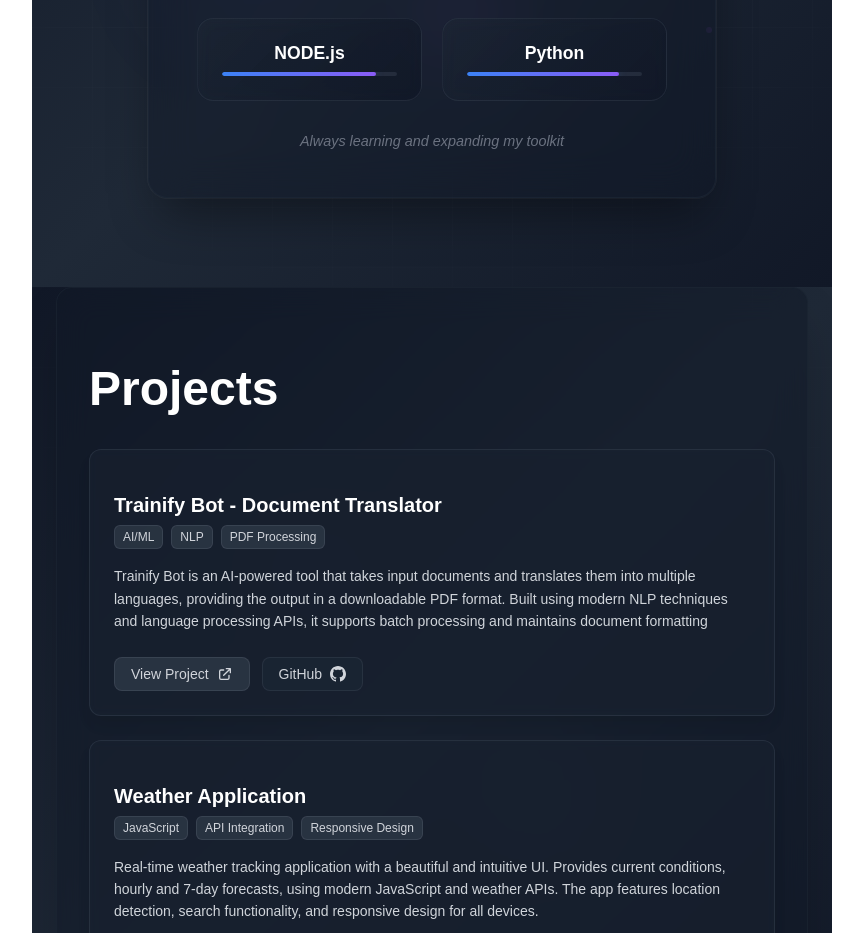
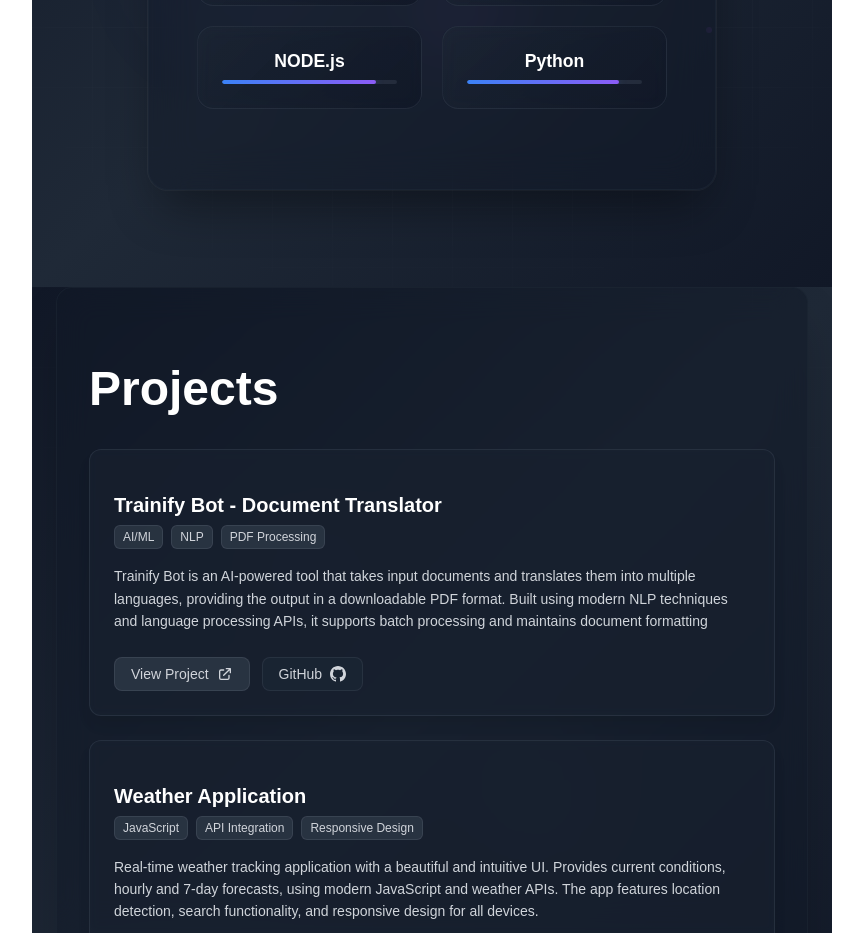
Before and after one commit to rudrasalokhe/portfolio, a React (Vite) app: page / in a window 1280 px wide. Shown: the part 1321-2254 px from the top of the page, without its empty margins (208-1071 px from the left). Built offline with nearby package versions, Linux system fonts and the light colour scheme.

Commit message:
Update Skills.jsx

```diff
--- a/src/components/Skills.jsx
+++ b/src/components/Skills.jsx
@@ -299,11 +299,6 @@ const Skills = () => {
                   </div>
                 ))}
               </div>
-
-              {/* Bottom text */}
-              <div style={styles.bottomText}>
-                Always learning and expanding my toolkit
-              </div>
             </div>
           </div>
         </div>
```
